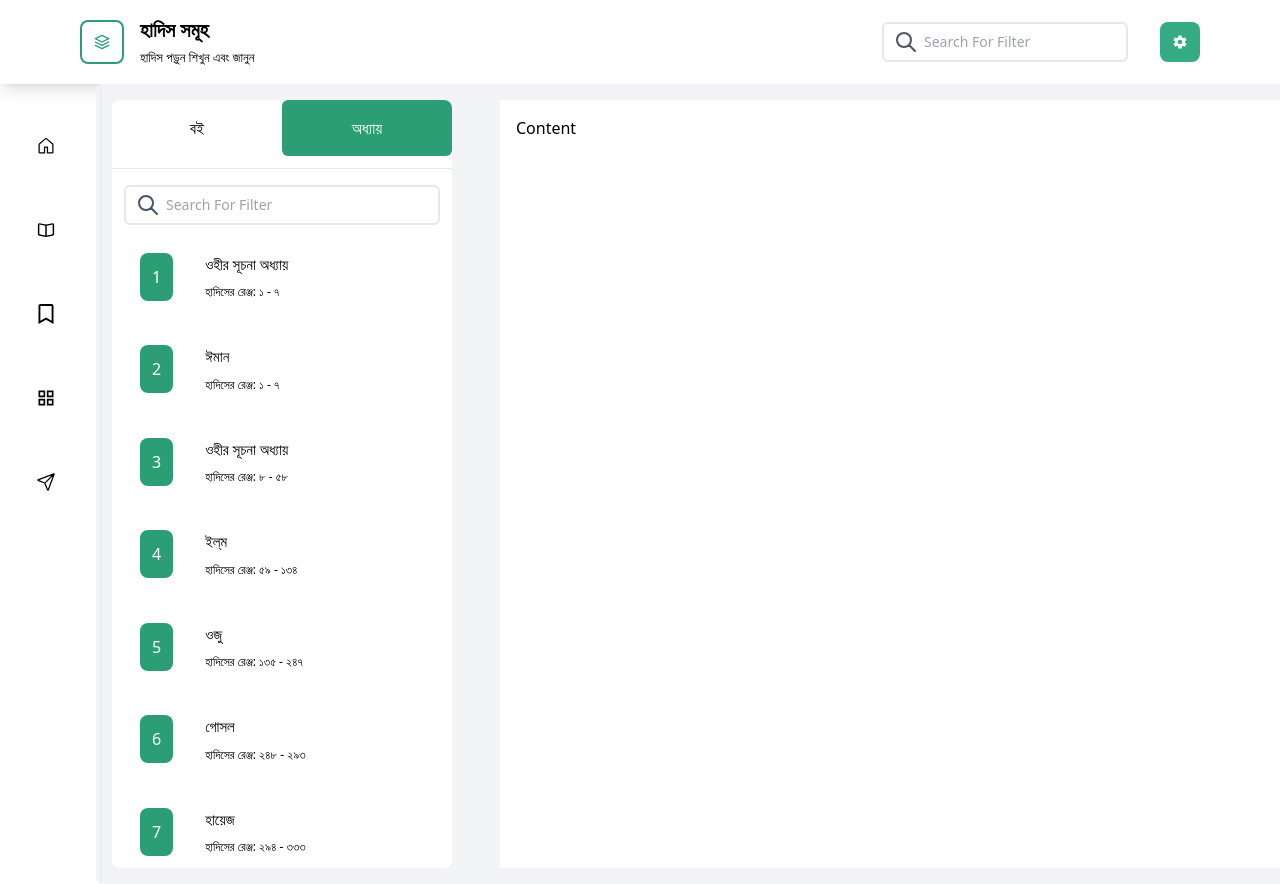
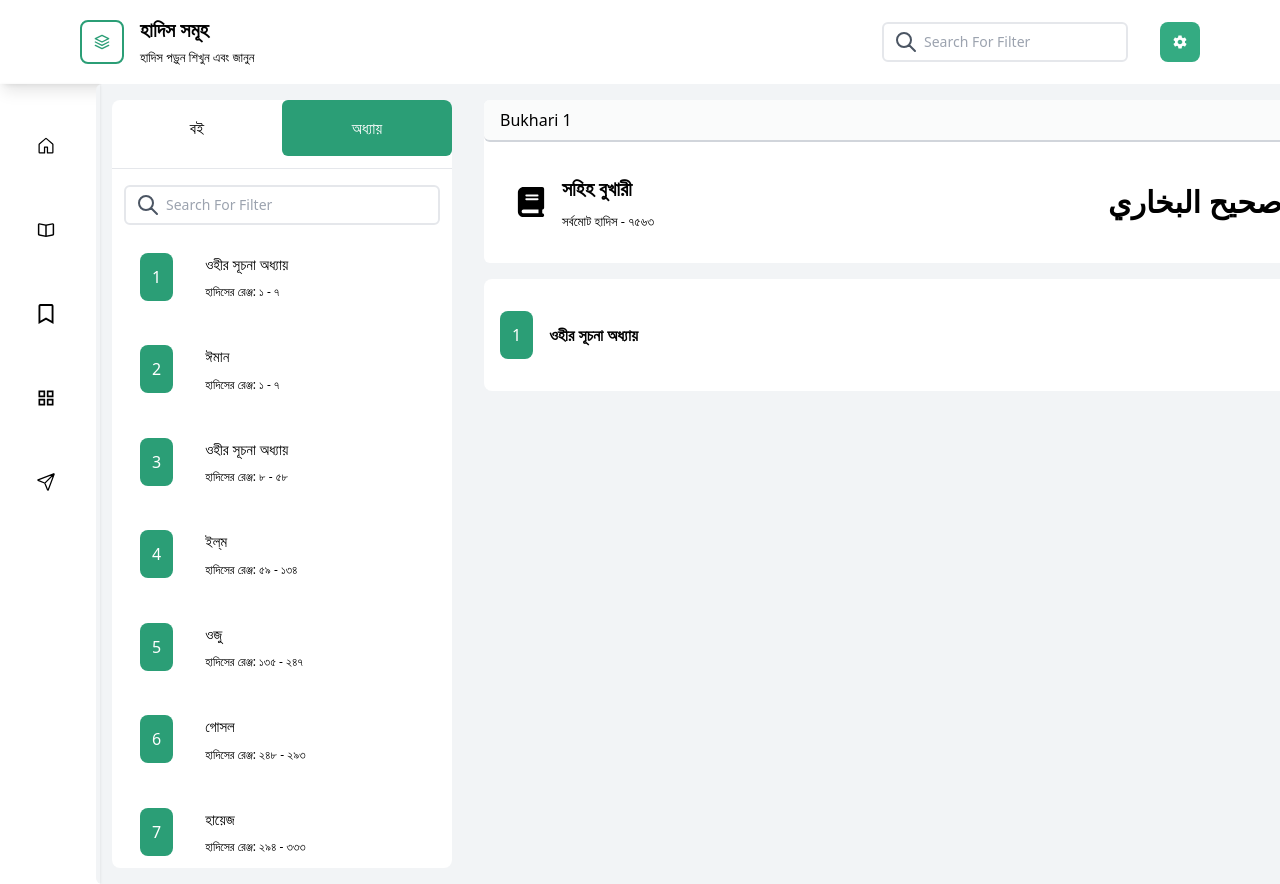
Before and after one commit to emonmahdi/ird-foundation-client, a React (Vite) app: page / in a window 1280 px wide. Shown: the top 884 px of the page. Built offline with nearby package versions, Linux system fonts and the light colour scheme.

Commit message:
content part design

```diff
--- a/src/App.jsx
+++ b/src/App.jsx
@@ -2,6 +2,7 @@
 import Sidebar from "./components/Sidebar";
 import MenuCard from "./components/ui/MenuCard";
 import SearchInput from "./components/ui/SearchInput";
+import { FaBook } from "react-icons/fa6";
 
 function App() {
   return (
@@ -14,7 +15,7 @@
         <div>
           <Sidebar />
         </div>
-        <div className="flex justify-between gap-4 bg-[#F2F4F6] h-screen ml-24 rounded-md">
+        <div className="flex justify-between bg-[#F2F4F6] h-screen ml-24 rounded-md">
           <div className="w-[340px] bg-white m-4 rounded-lg overflow-scroll">
             <div>
               {/* top menu item dynamic */}
@@ -48,7 +49,38 @@
               </div>
             </div>
           </div>
-          <div className="w-[830px] bg-white p-4 m-4"> Content </div>
+          <div className="w-[830px] m-4">
+            {/* top first part */}
+            <div className="bg-white mb-4 rounded-md">
+              <div className="breadcrumb bg-[#FAFBFB] py-2 px-4 border-b-2 border-gray-300 rounded-md">
+                <p> Bukhari 1</p>
+              </div>
+              {/* main category title */}
+              <div className="flex justify-between items-center p-8">
+                <div className="flex items-center gap-4">
+                  <div>
+                    <span>
+                      <FaBook className="text-[30px]" />
+                    </span>
+                  </div>
+                  <div>
+                    <h3 className="font-semibold mb-2 text-[20px]">
+                      সহিহ বুখারী
+                    </h3>
+                    <p className="text-[13px]">সর্বমোট হাদিস - ৭৫৬৩</p>
+                  </div>
+                </div>
+                <div>
+                  <h3 className="font-semibold text-3xl">صحيح البخاري</h3>
+                </div>
+              </div>
+            </div>
+            {/* Second Part */}
+            <div className="flex items-center gap-4 bg-white px-4 py-8 rounded-lg">
+              <h2 className="bg-[#2B9E76] text-white p-3 rounded-lg">1</h2>
+              <h2 className="font-semibold"> ওহীর সূচনা অধ্যায়</h2>
+            </div>
+          </div>
         </div>
       </div>
     </>
--- a/src/components/ui/MenuCard.jsx
+++ b/src/components/ui/MenuCard.jsx
@@ -3,10 +3,8 @@
 const MenuCard = ({ id, title, hadisRange }) => {
   return (
     <div className=" p-4 hover:bg-[#EBFCF6] rounded-lg flex items-center gap-8 my-3 cursor-pointer">
-      <div className="bg-[#2B9E76] text-white p-3 rounded-lg flex items-center justify-between">
-        <div className="flex items-center">
-          <span className="">{id}</span>
-        </div>
+      <div className="bg-[#2B9E76] text-white p-3 rounded-lg">
+        <span className="">{id}</span>
       </div>
       <div>
         <h2 className="text-[15px]">{title}</h2>
```
